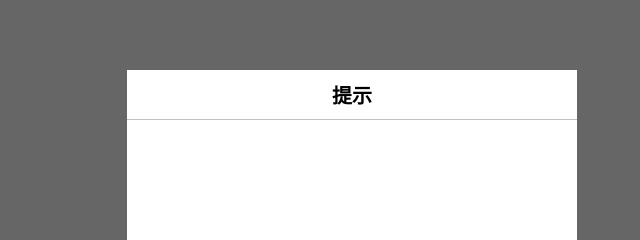
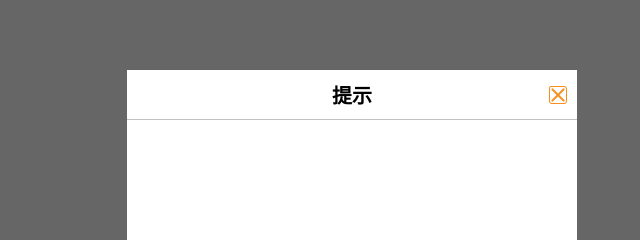
Before and after one commit to HHH1994/JSPlugins, a plain HTML site: page 提示框/index.html in a window 1280 px wide. Both pictures are taken after a click on the link "提示框". Shown: the part 180-420 px from the top of the page, 313-953 px from the left. Drawn offline with Linux system fonts and the light colour scheme.

Commit message:
1.添加关闭按钮

```diff
--- a/提示框/prop.css
+++ b/提示框/prop.css
@@ -23,9 +23,25 @@
     font-size: 20px;
     font-weight: bold;
     padding: 10px 0;
+    position: relative;
     border-bottom: 1px solid #c1c1c1;
 }
-
+.tit_close{
+    position: absolute;
+    top:50%;
+    margin-top: -9px;
+    right: 10px;
+    width: 18px;
+    height: 18px;
+    background: url("./custom-icon.png") no-repeat 0 -95px;
+    cursor: pointer;
+    -ms-transition:all 0.3s ease-in-out;
+    transition:all 0.3s ease-in-out;
+}
+.tit_close:hover{
+    -ms-transform:rotate(360deg) scale(1.2);
+    transform:rotate(360deg) scale(1.2);
+}
 .h_confirm .contain .content{
     height: 210px;
     border-bottom: 1px solid #c1c1c1;
--- a/提示框/prop.js
+++ b/提示框/prop.js
@@ -18,6 +18,7 @@ hProp.prototype.init = function (option) {
     var warp = document.createElement("div");
     var contain = document.createElement("div");
     var tit = document.createElement("div");
+    var titClose = document.createElement("div");
     var content = document.createElement("div");
     var foot = document.createElement("div");
     tit.innerHTML = o.title;
@@ -27,13 +28,16 @@ hProp.prototype.init = function (option) {
     this.addClass(tit,"tit");
     this.addClass(content,"content");
     this.addClass(foot,"foot");
+    this.addClass(titClose,"tit_close");
     //添加元素
     warp.appendChild(contain);
     contain.appendChild(tit);
     contain.appendChild(content);
     contain.appendChild(foot);
+    tit.appendChild(titClose);
     document.body.appendChild(warp);
     //加载底部按钮
+    titClose.addEventListener('click',this.removeEl);
     this.loadBtn(o.type,o.onOk);
 };
 
```
Also changed, not shown: 提示框/index.html (+4 -1 lines), 提示框/custom-icon.png (added).
